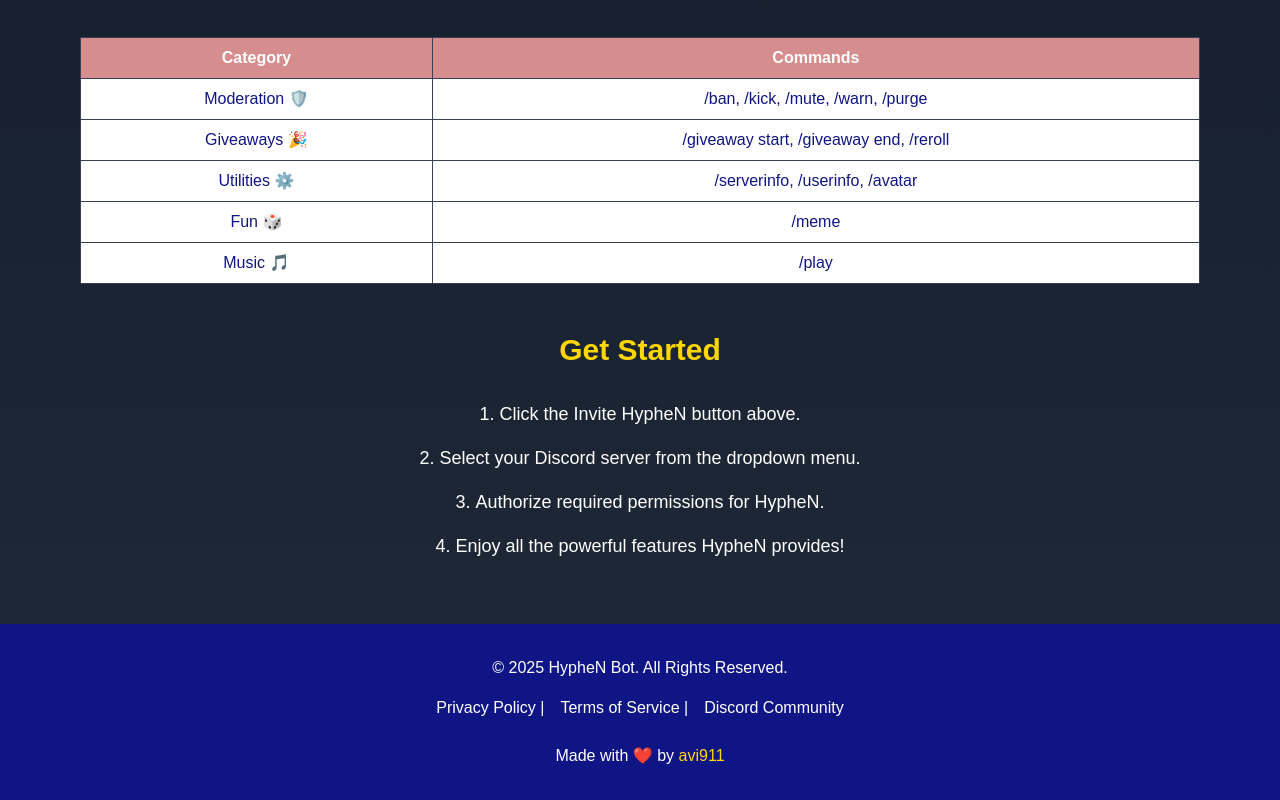
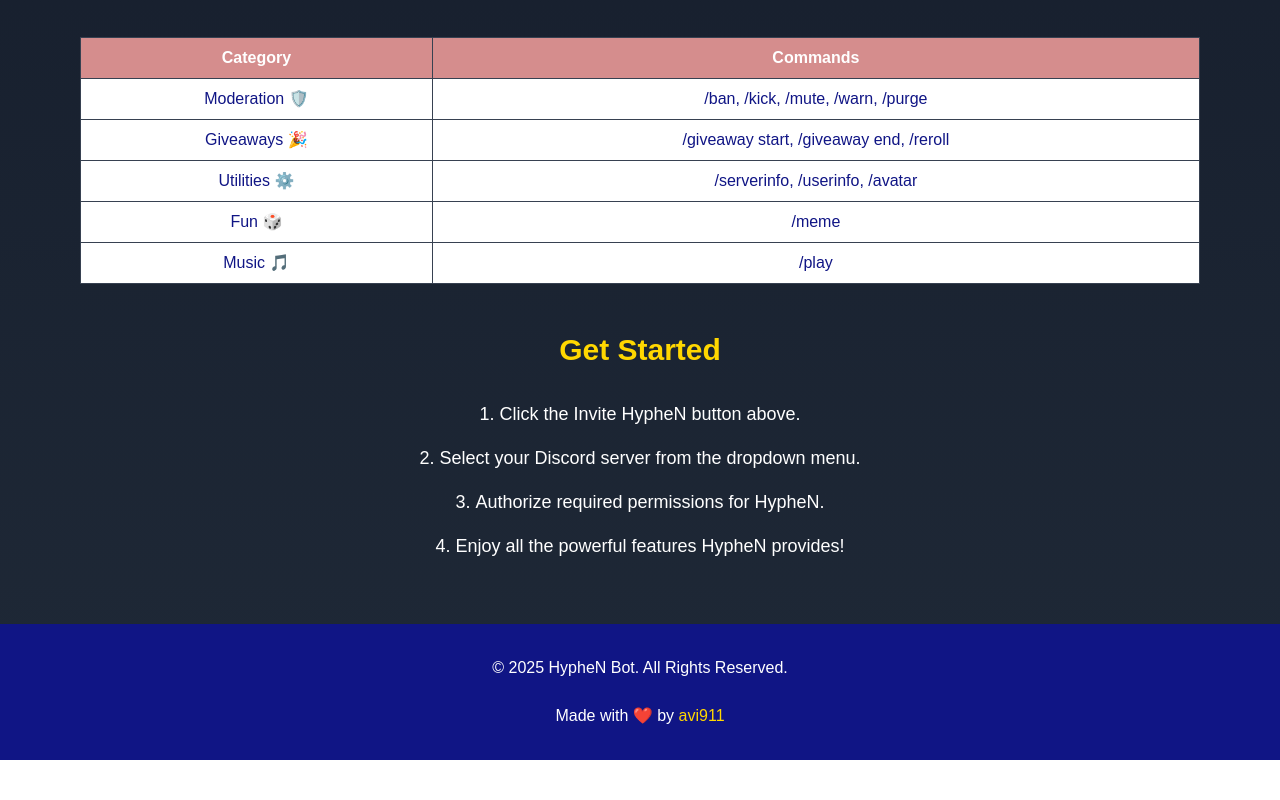
Before and after one commit to abhishekxmehta/hyphen, a Next.js app: page / in a window 1280 px wide. Shown: the part 755-1555 px from the top of the page. After the commit the page ends 1515 px from the top, so only its background shows below. Built offline with nearby package versions, Linux system fonts and the light colour scheme.

Commit message:
Update index.js

```diff
--- a/pages/index.js
+++ b/pages/index.js
@@ -154,9 +154,7 @@ export default function Home() {
   © {new Date().getFullYear()} HypheN Bot. All Rights Reserved.
   {/* Footer Links */}
   <div className="mt-4 space-x-4">
-    <a href="#" className="hover:text-gold">Privacy Policy</a> |
-    <a href="#" className="hover:text-gold">Terms of Service</a> |
-    <a href="#" className="hover:text-gold">Discord Community</a>
+
   </div>
   {/* Made with ❤️ by Avi911 */}
   <div className="mt-6">
```
